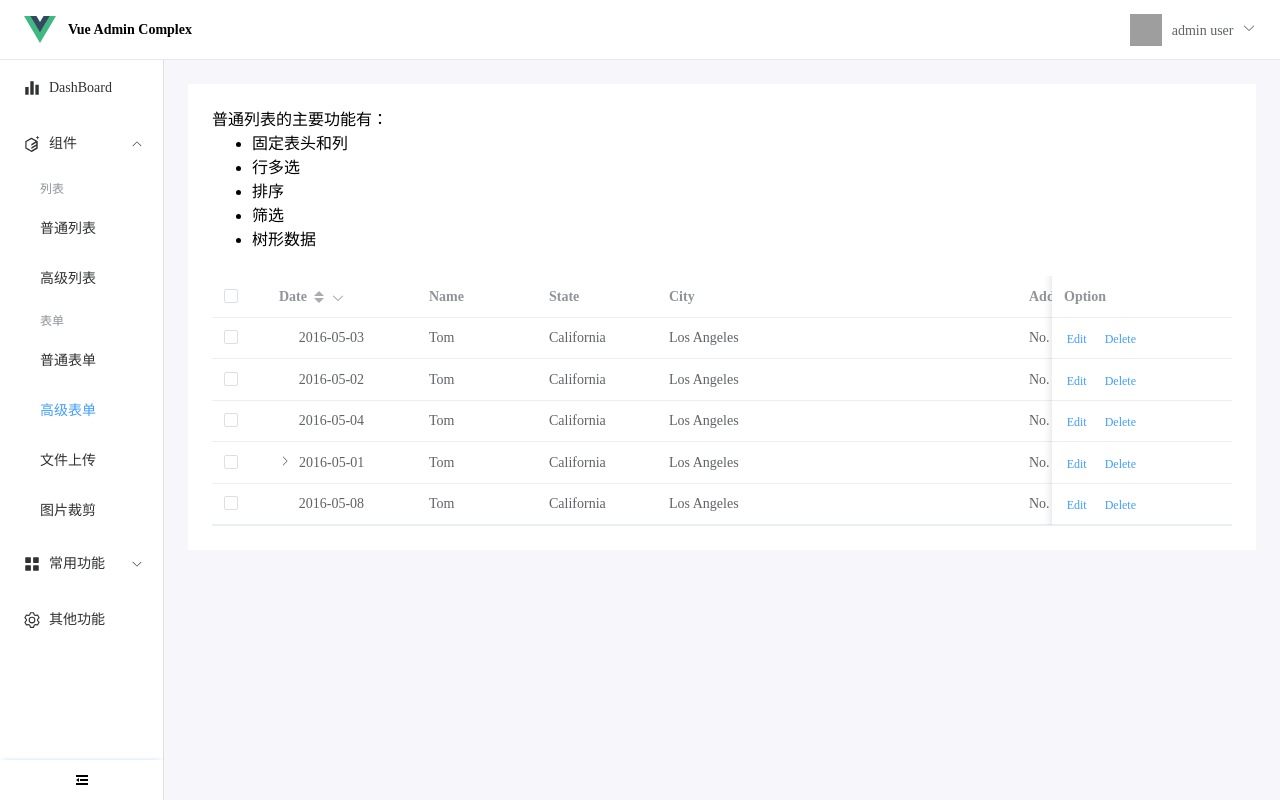
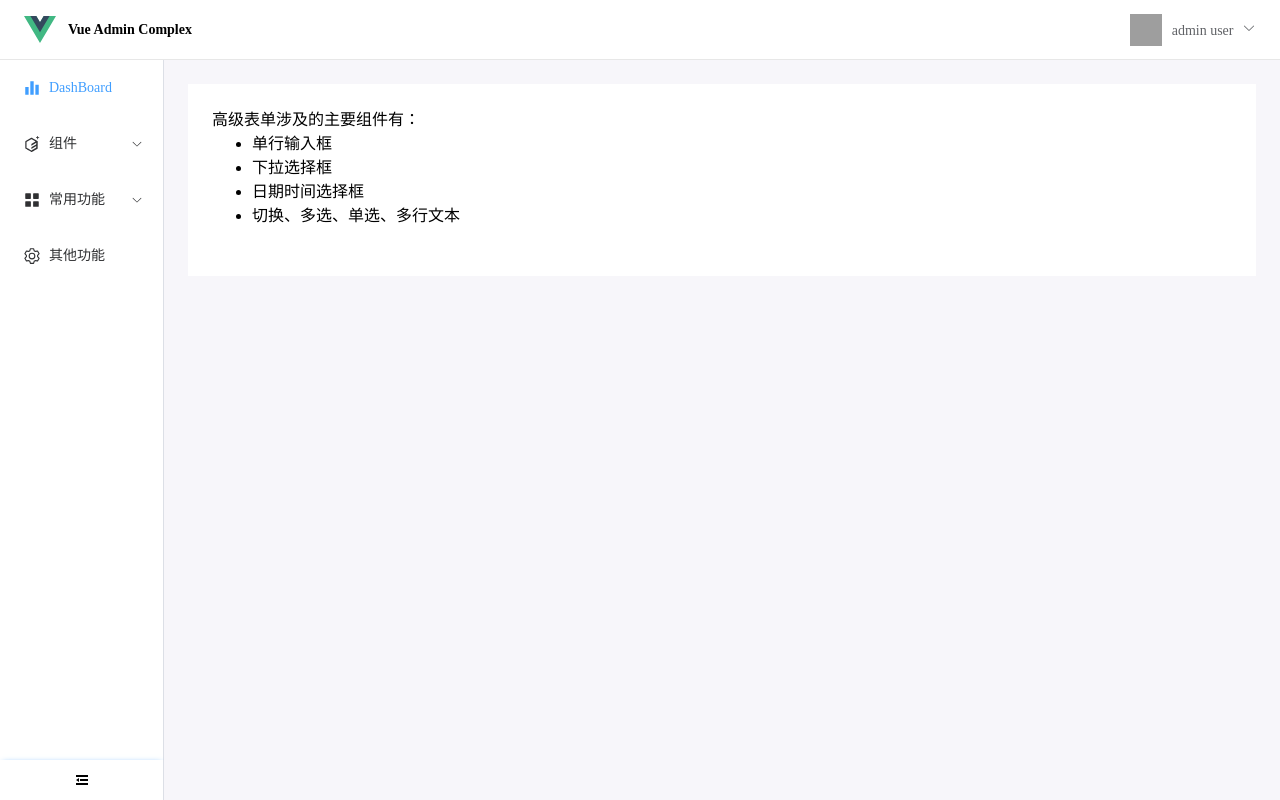
Before and after one commit to hesetiema/vue-admin-complex, a Vue app: page /admin/advanced-form in a window 1280 px wide. Built offline with nearby package versions, Linux system fonts and the light colour scheme; grey boxes are pictures that could not be loaded.

Commit message:
feat(面包屑): 增加侧边栏面包屑导航

```diff
--- a/src/layout/AsideView.vue
+++ b/src/layout/AsideView.vue
@@ -8,6 +8,8 @@ import { useCollapseStore } from '@/stores/collapse'
 interface IItemBase {
   title: string
   key: string
+  children?: IItemBase[]
+  index?: string
 }
 
 interface ISubMenuItem extends Partial<IItemBase> {
@@ -16,7 +18,7 @@ interface ISubMenuItem extends Partial<IItemBase> {
   icon?: ComponentPublicInstance
 }
 
-interface IMenuItem extends IItemBase {
+interface IMenuItem extends Omit<IItemBase, 'children'> {
   icon?: ComponentPublicInstance
   children?: ISubMenuItem[]
   disabled?: boolean
@@ -27,7 +29,8 @@ const defaultItems: IMenuItem[] = [
   {
     title: 'DashBoard',
     icon: rawComponent(Histogram),
-    key: 'index'
+    key: 'index',
+    index: '/admin'
   },
   {
     title: '组件',
@@ -37,30 +40,35 @@ const defaultItems: IMenuItem[] = [
       {
         groupTitle: '列表',
         children: [
-          { title: '普通列表', key: 'base-table' },
+          { title: '普通列表', key: 'base-table', index: '/admin/base-table' },
           {
             title: '高级列表',
-            key: 'advanced-table'
+            key: 'advanced-table',
+            index: '/admin/advanced-table'
           }
         ]
       },
       {
         groupTitle: '表单',
         children: [
-          { title: '普通表单', key: 'base-form' },
+          { title: '普通表单', key: 'base-form', index: '/admin/base-form' },
           {
             title: '高级表单',
-            key: 'advanced-form'
+            key: 'advanced-form',
+            children: [
+              {
+                title: '文件上传',
+                key: 'file-upload',
+                index: '/admin/advanced-form/file-upload'
+              },
+              {
+                title: '图片裁剪',
+                key: 'img-crop',
+                index: '/admin/advanced-form/img-crop'
+              }
+            ]
           }
         ]
-      },
-      {
-        title: '文件上传',
-        key: 'file-upload'
-      },
-      {
-        title: '图片裁剪',
-        key: 'img-crop'
       }
     ]
   },
@@ -71,23 +79,65 @@ const defaultItems: IMenuItem[] = [
     children: [
       {
         title: '水印',
-        key: 'watermark'
+        key: 'watermark',
+        index: '/admin/watermark'
       },
       {
         title: '音乐播放器',
-        key: 'player'
+        key: 'player',
+        index: '/admin/player'
       }
     ]
   },
   {
     title: '其他功能',
     icon: rawComponent(Setting),
-    key: 'other-func'
+    key: 'other-func',
+    index: '/admin/other-func'
   }
 ]
 const menuItems = reactive(defaultItems)
 
+const flattenTree = (root) => {
+  const flattened = []
+  const stack = [root]
+  while (stack.length > 0) {
+    const node = stack.pop()
+    if (!Array.isArray(node)) {
+      flattened.push(node)
+    }
+    for (let i = node.length - 1; i >= 0; i--) {
+      if (node[i]?.index) {
+        stack.push(node[i])
+      }
+      if (node[i]?.children?.length) {
+        stack.push(node[i]?.children)
+      }
+    }
+  }
+  return flattened
+}
+
 const route = useRoute()
+const activeIndex = computed(() => {
+  const current = route.path
+  const flattenMenus = flattenTree(defaultItems)
+  const flattenMenuPaths = flattenMenus.map((v) => v.index)
+
+  let matchedPath = current
+  if (!flattenMenuPaths.includes(current)) {
+    const matched = [...route.matched]
+    while (matched.length > 0) {
+      const node = matched.pop()
+      if (flattenMenuPaths.includes(node.path)) {
+        matchedPath = node.path
+        break
+      }
+    }
+  }
+  return matchedPath
+})
+
 const store = useCollapseStore()
 const showCollapse = computed(() => store.status === 'collapse')
 const isCollapse = computed(() => store.status === 'collapse' && store.collapse)
@@ -106,7 +156,7 @@ const toggleCollapse = () => {
       height="100%"
     >
       <el-menu
-        :default-active="route.name?.toString()"
+        :default-active="activeIndex"
         :collapse="isCollapse"
         router
         class="aside-menu-vertical"
@@ -130,21 +180,41 @@ const toggleCollapse = () => {
               <el-menu-item-group :title="submenu?.groupTitle" v-if="submenu?.groupTitle">
                 <template v-if="submenu?.children?.length">
                   <template v-for="child in submenu.children" :key="child?.key">
-                    <el-menu-item :index="child.key">{{ child.title }}</el-menu-item>
+                    <template v-if="child?.children?.length">
+                      <el-sub-menu :index="child.key">
+                        <template #title>{{ child.title }}</template>
+                        <template v-for="grandChild in child.children" :key="grandChild?.key">
+                          <el-menu-item :index="grandChild.index">{{
+                            grandChild.title
+                          }}</el-menu-item>
+                        </template>
+                      </el-sub-menu>
+                    </template>
+                    <el-menu-item v-else :index="child?.index">{{ child.title }}</el-menu-item>
                   </template>
                 </template>
-                <el-menu-item :index="submenu.key" v-else>{{ submenu.title }}</el-menu-item>
+                <el-menu-item :index="submenu.index" v-else>{{ submenu.title }}</el-menu-item>
               </el-menu-item-group>
 
-              <el-sub-menu :index="submenu?.key" v-else-if="submenu?.children?.length">
+              <el-sub-menu :index="submenu.key" v-else-if="submenu?.children?.length">
                 <template #title>{{ submenu?.title }}</template>
 
                 <template v-for="child in submenu.children" :key="child?.key">
-                  <el-menu-item :index="child.key">{{ child.title }}</el-menu-item>
+                  <template v-if="child?.children?.length">
+                    <el-sub-menu :index="child.key">
+                      <template #title>{{ child.title }}</template>
+                      <template v-for="grandChild in child.children" :key="grandChild?.key">
+                        <el-menu-item :index="grandChild.index">{{
+                          grandChild.title
+                        }}</el-menu-item>
+                      </template>
+                    </el-sub-menu>
+                  </template>
+                  <el-menu-item v-else :index="child.index">{{ child.title }}</el-menu-item>
                 </template>
               </el-sub-menu>
 
-              <el-menu-item :index="submenu?.key" v-else>
+              <el-menu-item :index="submenu?.index" v-else>
                 <el-icon v-if="submenu?.icon">
                   <component :is="submenu?.icon" />
                 </el-icon>
@@ -152,7 +222,7 @@ const toggleCollapse = () => {
               </el-menu-item>
             </template>
           </el-sub-menu>
-          <el-menu-item :index="menu.key" :disabled="menu.disabled" v-else>
+          <el-menu-item :index="menu.index" :disabled="menu.disabled" v-else>
             <el-icon v-if="menu?.icon">
               <component :is="menu?.icon" />
             </el-icon>
--- /dev/null
+++ b/src/layout/BreadCrumb.vue
@@ -0,0 +1,30 @@
+<script lang="ts" setup>
+import { useRoute } from 'vue-router'
+import { computed } from 'vue'
+
+const route = useRoute()
+
+const matchedParentArr = computed(() => {
+  const showArr = route.matched.filter((v) => !!v?.meta?.title)
+  return showArr
+})
+</script>
+
+<template>
+  <el-breadcrumb separator="/" v-show="matchedParentArr.length > 1">
+    <template v-for="item in matchedParentArr" :key="item.path">
+      <el-breadcrumb-item v-if="item.meta.hideBreadCrumb">
+        {{ item.meta.title ?? '' }}
+      </el-breadcrumb-item>
+      <el-breadcrumb-item v-else :to="{ path: item.path }">
+        {{ item.meta.title ?? '' }}
+      </el-breadcrumb-item>
+    </template>
+  </el-breadcrumb>
+</template>
+
+<style scoped>
+.el-breadcrumb {
+  margin-bottom: 24px;
+}
+</style>
--- a/src/layout/LayOut.vue
+++ b/src/layout/LayOut.vue
@@ -1,15 +1,16 @@
 <script lang="ts" setup>
 import HeaderView from './HeaderView.vue'
 import AsideView from './AsideView.vue'
+import BreadCrumb from './BreadCrumb.vue'
 import { RouterView } from 'vue-router'
 import { computed, onMounted, onUnmounted, ref } from 'vue'
 import { useCollapseStore } from '@/stores/collapse'
 
 const containerRef = ref()
 const store = useCollapseStore()
+
 const showDrawer = computed(() => store.status === 'drawer')
 const isDrawerOpen = computed(() => store.drawer)
-
 const isCollapse = computed(() => store.collapse)
 
 const handleWidthChange = (width: number) => {
@@ -93,6 +94,7 @@ onUnmounted(() => {
               'margin-left': showDrawer ? '0px' : isCollapse ? '64px' : '164px'
             }"
           >
+            <BreadCrumb />
             <RouterView></RouterView>
           </el-main>
         </el-container>
--- a/src/router/index.ts
+++ b/src/router/index.ts
@@ -43,52 +43,96 @@ const routes: RouteRecordRaw[] = [
       {
         path: 'index',
         name: 'index',
-        component: () => import('@/views/admin/DashBoard.vue')
+        component: () => import('@/views/admin/DashBoard.vue'),
+        meta: {
+          hideBreadCrumb: true,
+          title: 'DashBoard'
+        }
       },
       {
         path: 'base-table',
         name: 'base-table',
-        component: () => import('@/views/admin/TableBase.vue')
+        component: () => import('@/views/admin/TableBase.vue'),
+        meta: {
+          title: '普通列表'
+        }
       },
       {
         path: 'advanced-table',
         name: 'advanced-table',
-        component: () => import('@/views/admin/TableAdvanced.vue')
+        component: () => import('@/views/admin/TableAdvanced.vue'),
+        meta: {
+          title: '高级列表'
+        }
       },
       {
         path: 'base-form',
         name: 'base-form',
-        component: () => import('@/views/admin/FormBase.vue')
+        component: () => import('@/views/admin/FormBase.vue'),
+        meta: {
+          title: '普通表单'
+        },
+        children: [
+          {
+            path: 'text-ellipse',
+            name: 'text-ellipse',
+            component: () => import('@/views/admin/TableBase.vue'),
+            meta: {
+              title: '文本省略'
+            }
+          }
+        ]
       },
       {
         path: 'advanced-form',
         name: 'advanced-form',
-        component: () => import('@/views/admin/TableBase.vue')
+        component: () => import('@/views/admin/FormAdvanced.vue'),
+        meta: {
+          title: '高级表单',
+          hideBreadCrumb: true
         },
+        children: [
           {
             path: 'file-upload',
             name: 'file-upload',
-        component: () => import('@/views/admin/TableBase.vue')
+            component: () => import('@/views/admin/TableBase.vue'),
+            meta: {
+              title: '文件上传'
+            }
           },
           {
             path: 'img-crop',
             name: 'img-crop',
-        component: () => import('@/views/admin/TableBase.vue')
+            component: () => import('@/views/admin/TableBase.vue'),
+            meta: {
+              title: '图片裁剪'
+            }
+          }
+        ]
       },
       {
         path: 'watermark',
         name: 'watermark',
-        component: () => import('@/views/admin/TableBase.vue')
+        component: () => import('@/views/admin/TableBase.vue'),
+        meta: {
+          title: '水印'
+        }
       },
       {
         path: 'player',
         name: 'player',
-        component: () => import('@/views/admin/TableBase.vue')
+        component: () => import('@/views/admin/TableBase.vue'),
+        meta: {
+          title: '音乐播放器'
+        }
       },
       {
         path: 'other-func',
         name: 'other-func',
-        component: () => import('@/views/admin/TableBase.vue')
+        component: () => import('@/views/admin/TableBase.vue'),
+        meta: {
+          title: '其他功能'
+        }
       }
     ]
   }
--- /dev/null
+++ b/src/views/admin/FormAdvanced.vue
@@ -0,0 +1,28 @@
+<script lang="ts" setup>
+import { RouterView } from 'vue-router'
+</script>
+
+<template>
+  <div class="main-container">
+    <div class="intro">
+      <div>高级表单涉及的主要组件有：</div>
+      <ul>
+        <li>单行输入框</li>
+        <li>下拉选择框</li>
+        <li>日期时间选择框</li>
+        <li>切换、多选、单选、多行文本</li>
+      </ul>
+    </div>
+    <RouterView></RouterView>
+  </div>
+</template>
+
+<style scoped>
+.main-container {
+  background-color: #fff;
+  padding: 24px;
+}
+.intro {
+  margin-bottom: 24px;
+}
+</style>
```
Lines whose indentation alone changed are shown as unchanged.
